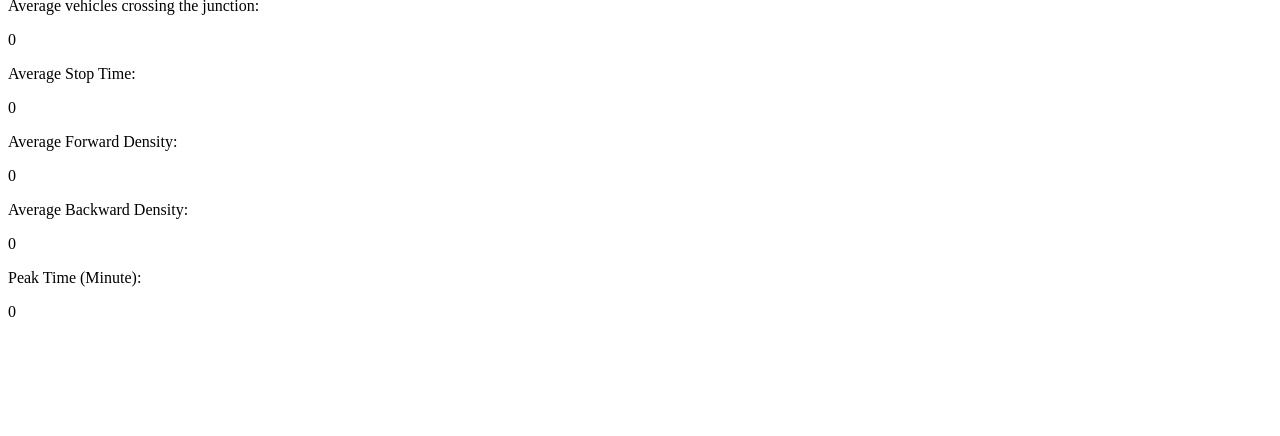
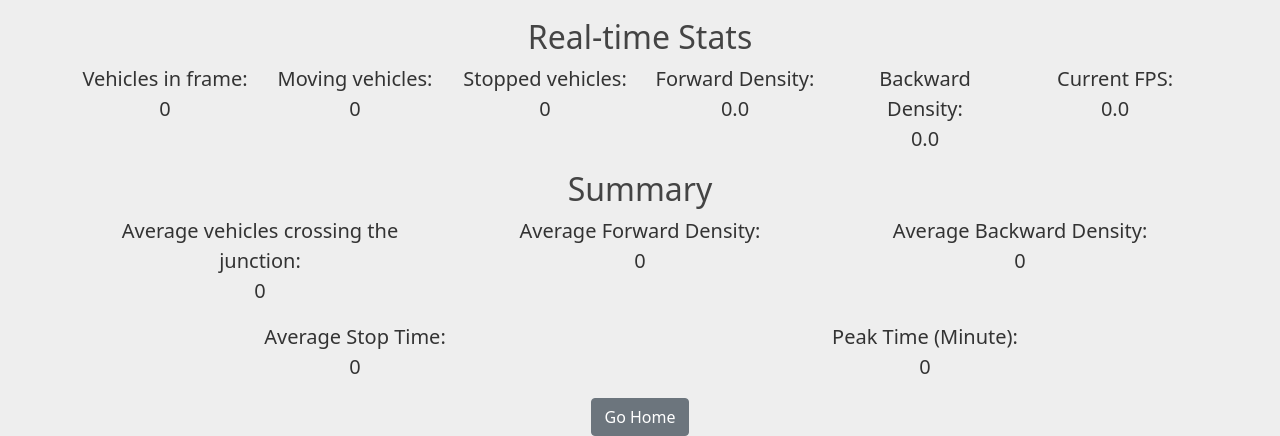
Before and after one commit to Gautam-J/Traffic-Analysis, a Flask app: page /detection in a window 1280 px wide. Shown: the part 705-1141 px from the top of the page. Before the commit the page ends 1022 px from the top, so only its background shows below. Run offline with Flask 2, Linux system fonts and the light colour scheme; parts of the project's set-up code (start-up, migrations or seed data) failed here and were passed over.

Commit message:
update html add layout

```diff
--- a/templates/detection.html
+++ b/templates/detection.html
@@ -1,38 +1,107 @@
-<!DOCTYPE html>
-<html lang="en">
-  <head>
-    <meta charset="UTF-8" />
-    <meta http-equiv="X-UA-Compatible" content="IE=edge" />
-    <meta name="viewport" content="width=device-width, initial-scale=1.0" />
-    <title>Video Stream</title>
-  </head>
-  <body>
-    <img src="{{ url_for('video_feed') }}" alt="" />
+{% extends 'layout.html' %} {% block content %}
+<div style="margin-bottom: 0.5cm">
+  <center>
+    <img
+      src="{{ url_for('video_feed') }}"
+      class="rounded"
+      width="70%"
+      height="40%"
+    />
+  </center>
+</div>
 
-    <p>Vehicles in frame:</p>
-    <p id="count"></p>
-    <p>Moving vehicles:</p>
-    <p id="movingVehicles"></p>
-    <p>Stopped vehicles:</p>
-    <p id="stoppedVehicles"></p>
-    <p>Forward Density:</p>
-    <p id="currentForwardDensity"></p>
-    <p>Backward Density:</p>
-    <p id="currentBackwardDensity"></p>
+<div>
+  <h2 class="text-center">Real-time Stats</h2>
+</div>
 
-    <p>Summary</p>
+<center>
+  <div class="row">
+    <div class="col-2">
+      <p class="lead text-monospace" style="margin-bottom: 0rem">
+        Vehicles in frame:
+      </p>
+      <p class="lead text-monospace" id="count"></p>
+    </div>
 
-    <p>Average vehicles crossing the junction:</p>
-    <p id="averageVehiclesMean"></p>
-    <p>Average Stop Time:</p>
-    <p id="averageStopTime"></p>
-    <p>Average Forward Density:</p>
-    <p id="averageDensityForwardMean"></p>
-    <p>Average Backward Density:</p>
-    <p id="averageDensityBackwardMean"></p>
-    <p>Peak Time (Minute):</p>
-    <p id="peakTimeStart"></p>
-  </body>
+    <div class="col-2">
+      <p class="lead text-monospace" style="margin-bottom: 0rem">
+        Moving vehicles:
+      </p>
+      <p class="lead text-monospace" id="movingVehicles"></p>
+    </div>
+    <div class="col-2">
+      <p class="lead text-monospace" style="margin-bottom: 0rem">
+        Stopped vehicles:
+      </p>
+      <p class="lead text-monospace" id="stoppedVehicles"></p>
+    </div>
+    <div class="col-2">
+      <p class="lead text-monospace" style="margin-bottom: 0rem">
+        Forward Density:
+      </p>
+      <p class="lead text-monospace" id="currentForwardDensity"></p>
+    </div>
+    <div class="col-2">
+      <p class="lead text-monospace" style="margin-bottom: 0rem">
+        Backward Density:
+      </p>
+      <p class="lead text-monospace" id="currentBackwardDensity"></p>
+    </div>
+    <div class="col-2">
+      <p class="lead text-monospace" style="margin-bottom: 0rem">
+        Current FPS:
+      </p>
+      <p class="lead text-monospace" id="fps"></p>
+    </div>
+  </div>
+</center>
+
+<div>
+  <h2 class="text-center">Summary</h2>
+</div>
+
+<center>
+  <div class="row">
+    <div class="col-4">
+      <p class="lead text-monospace" style="margin-bottom: 0rem">
+        Average vehicles crossing the junction:
+      </p>
+      <p class="lead text-monospace" id="averageVehiclesMean"></p>
+    </div>
+    <div class="col-4">
+      <p class="lead text-monospace" style="margin-bottom: 0rem">
+        Average Forward Density:
+      </p>
+      <p class="lead text-monospace" id="averageDensityForwardMean"></p>
+    </div>
+    <div class="col-4">
+      <p class="lead text-monospace" style="margin-bottom: 0rem">
+        Average Backward Density:
+      </p>
+      <p class="lead text-monospace" id="averageDensityBackwardMean"></p>
+    </div>
+  </div>
+
+  <div class="row">
+    <div class="col-6">
+      <p class="lead text-monospace" style="margin-bottom: 0rem">
+        Average Stop Time:
+      </p>
+      <p class="lead text-monospace" id="averageStopTime"></p>
+    </div>
+    <div class="col-6">
+      <p class="lead text-monospace" style="margin-bottom: 0rem">
+        Peak Time (Minute):
+      </p>
+      <p class="lead text-monospace" id="peakTimeStart"></p>
+    </div>
+  </div>
+</center>
+
+<center>
+  <a class="btn btn-secondary" href="{{ url_for('main') }}">Go Home</a>
+</center>
+
 <script>
   var count = document.getElementById("count");
 
@@ -64,9 +133,7 @@
     });
   }, 500);
 
-    var currentForwardDensity = document.getElementById(
-      "currentForwardDensity"
-    );
+  var currentForwardDensity = document.getElementById("currentForwardDensity");
 
   setInterval(() => {
     fetch("{{ url_for('currentForwardDensity_feed') }}").then((response) => {
@@ -84,6 +151,16 @@
     fetch("{{ url_for('currentBackwardDensity_feed') }}").then((response) => {
       response.text().then((t) => {
         currentBackwardDensity.innerHTML = t;
+      });
+    });
+  }, 500);
+
+  var fps = document.getElementById("fps");
+
+  setInterval(() => {
+    fetch("{{ url_for('fps_feed') }}").then((response) => {
+      response.text().then((t) => {
+        fps.innerHTML = t;
       });
     });
   }, 500);
@@ -146,4 +223,5 @@
     });
   }, 500);
 </script>
-</html>
+
+{% endblock content %}
--- /dev/null
+++ b/templates/layout.html
@@ -0,0 +1,38 @@
+<!DOCTYPE html>
+<html lang="en">
+  <head>
+    <meta charset="UTF-8" />
+    <meta http-equiv="X-UA-Compatible" content="IE=edge" />
+    <meta name="viewport" content="width=device-width, initial-scale=1.0" />
+
+    <!-- Bootstrap CSS -->
+    <link
+      href="https://cdn.jsdelivr.net/npm/bootstrap@5.0.1/dist/css/bootstrap.min.css"
+      rel="stylesheet"
+      integrity="sha384-+0n0xVW2eSR5OomGNYDnhzAbDsOXxcvSN1TPprVMTNDbiYZCxYbOOl7+AMvyTG2x"
+      crossorigin="anonymous"
+    />
+    <link
+      rel="stylesheet"
+      type="text/css"
+      href="{{ url_for('static', filename='main.css') }}"
+    />
+
+    <title>Traffic Analysis</title>
+  </head>
+  <body>
+    <div class="container">
+      <div class="text-center" style="margin-bottom: 1cm">
+        <h1>Traffic Analysis</h1>
+      </div>
+      {% block content %}{% endblock %}
+    </div>
+
+    <!-- Option 1: Bootstrap Bundle with Popper -->
+    <script
+      src="https://cdn.jsdelivr.net/npm/bootstrap@5.0.1/dist/js/bootstrap.bundle.min.js"
+      integrity="sha384-gtEjrD/SeCtmISkJkNUaaKMoLD0//ElJ19smozuHV6z3Iehds+3Ulb9Bn9Plx0x4"
+      crossorigin="anonymous"
+    ></script>
+  </body>
+</html>
```
Also changed, not shown: templates/index.html (+31 -18 lines). Lines whose indentation alone changed are shown as unchanged.
